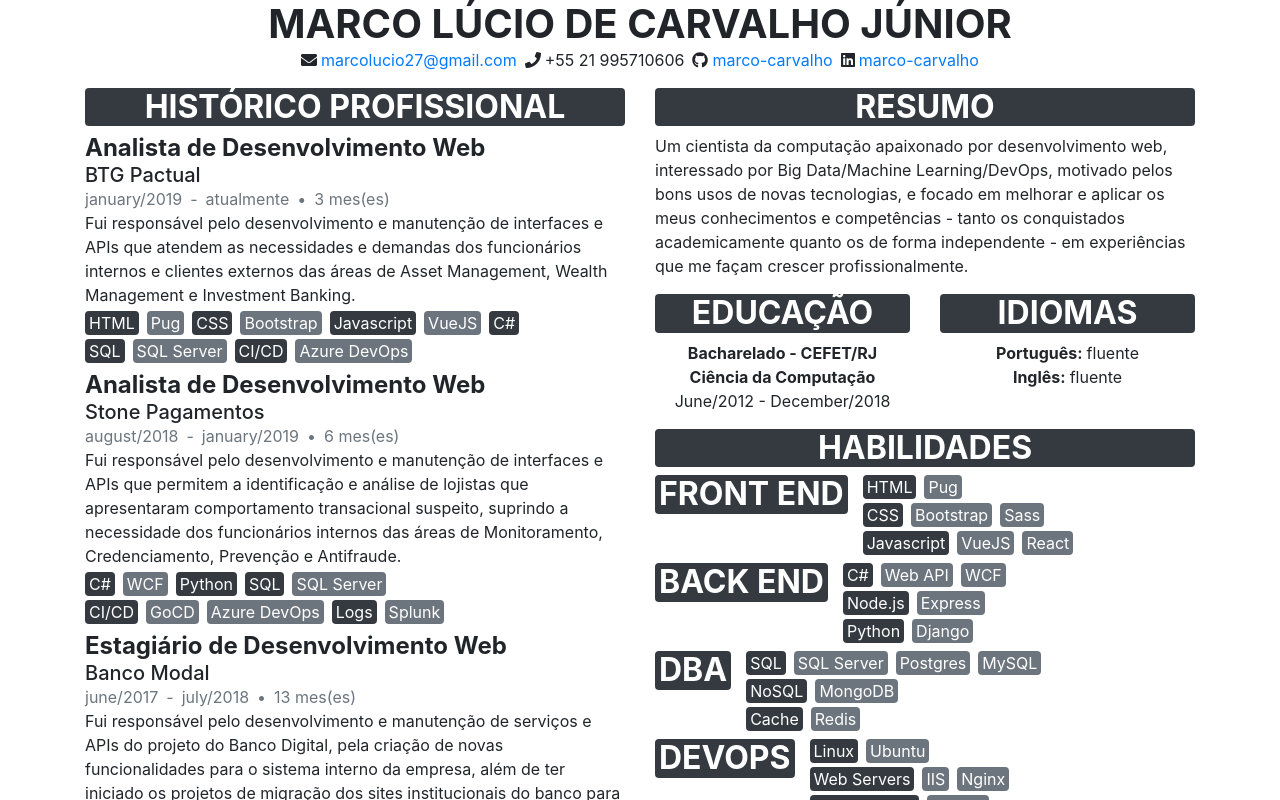
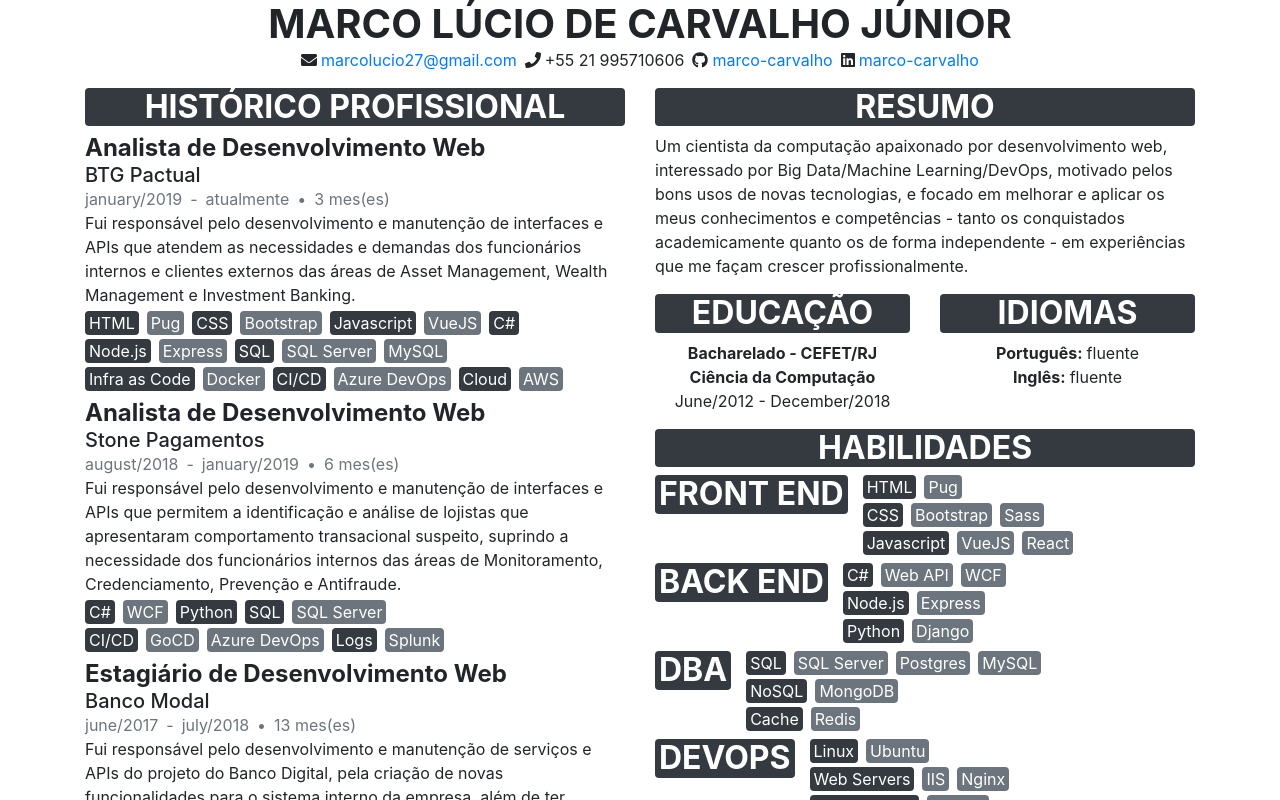
Before and after one commit to marco-carvalho/resume, a Vue app: page / in a window 1280 px wide. Shown: the top 800 px of the page. Built offline with nearby package versions, Linux system fonts and the light colour scheme.

Commit message:
add tecnologies on current experience

```diff
--- a/src/components/Experiences.vue
+++ b/src/components/Experiences.vue
@@ -34,8 +34,11 @@ div
               {name:"CSS", subtecnologies: ["Bootstrap"]},
               {name:"Javascript", subtecnologies: ["VueJS"]},
               {name:"C#"},
-              {name:"SQL", subtecnologies: ["SQL Server"]},
+              {name:"Node.js", subtecnologies: ["Express"]},
+              {name:"SQL", subtecnologies: ["SQL Server", "MySQL"]},
+              {name:"Infra as Code", subtecnologies: ["Docker"]},
               {name:"CI/CD", subtecnologies: ["Azure DevOps"]},
+              {name:"Cloud", subtecnologies: ["AWS"]},
             ]
           },
           {
```
